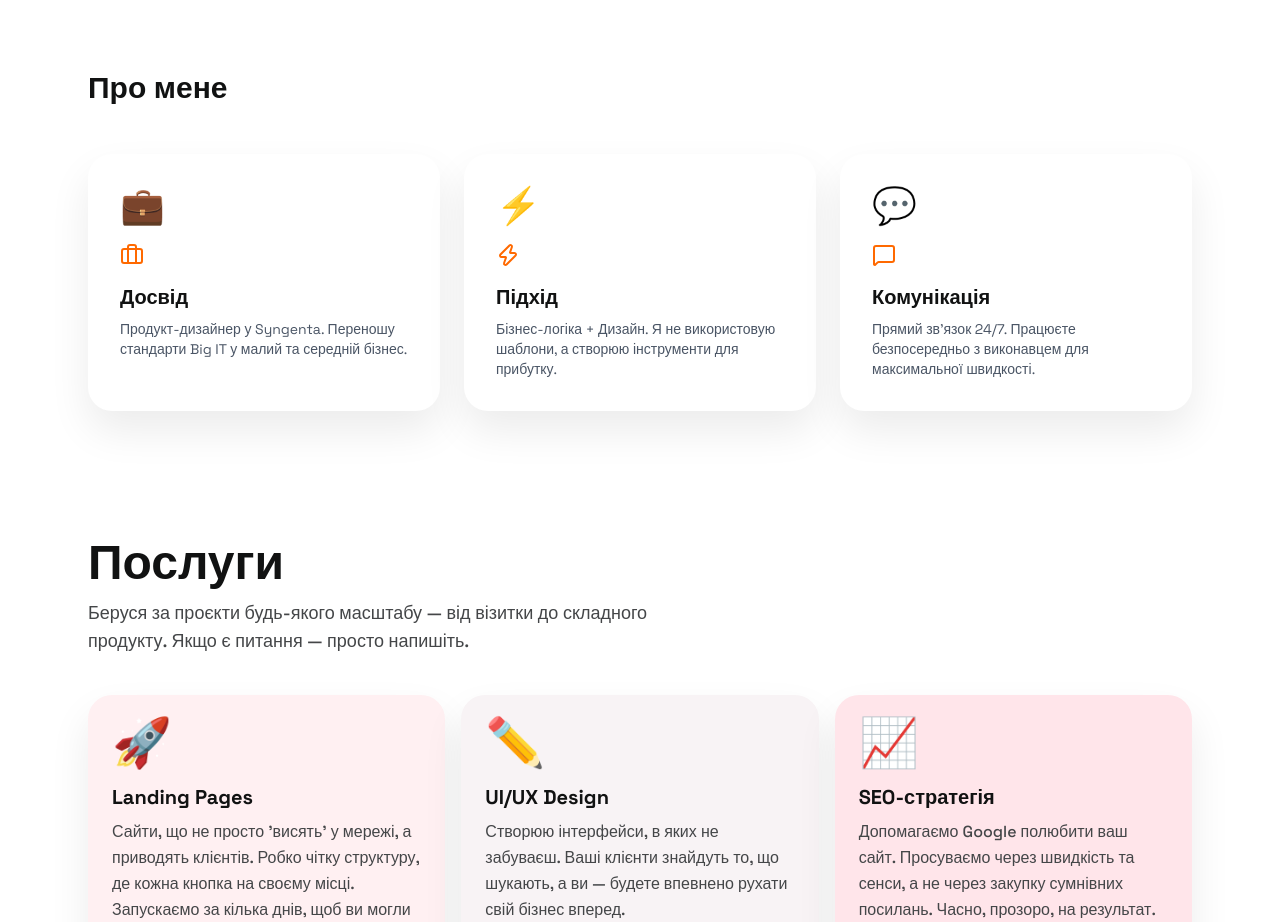
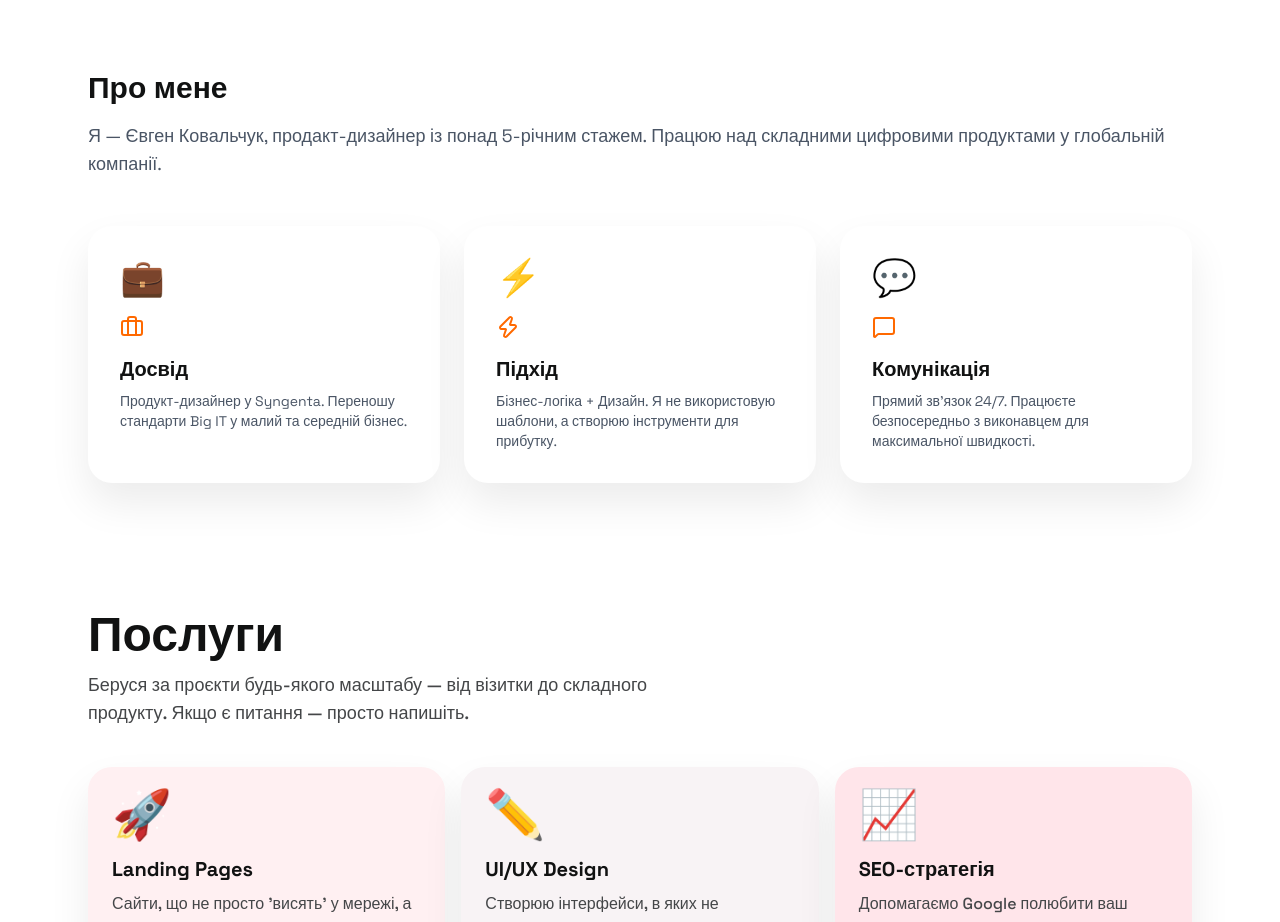
Before and after one commit to ratatoskodessa-boop/mysite, a Next.js app: page / in a window 1280 px wide. Shown: the part 800-1722 px from the top of the page. Built offline with nearby package versions, Linux system fonts and the light colour scheme.

Commit message:
content: add intro text to About section

```diff
--- a/src/components/About.tsx
+++ b/src/components/About.tsx
@@ -40,6 +40,9 @@ export default function About() {
       >
         <div className="flex-1">
            <h2 className="text-3xl font-bold">Про мене</h2>
+           <p className="text-lg text-gray-600 mt-4">
+             Я — Євген Ковальчук, продакт-дизайнер із понад 5-річним стажем. Працюю над складними цифровими продуктами у глобальній компанії.
+           </p>
         </div>
       </motion.div>
 
```
